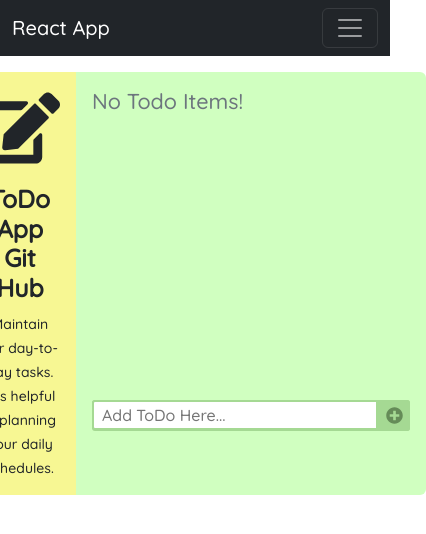
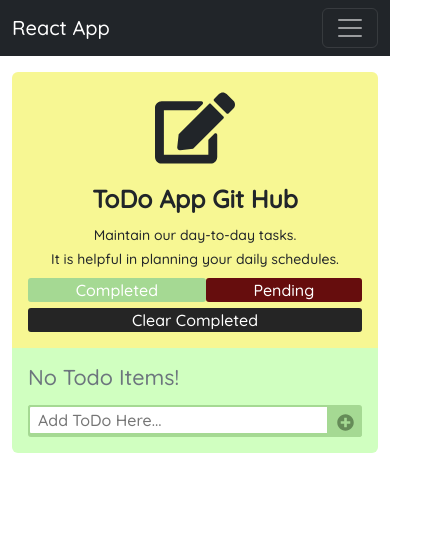
Before and after one commit to KrishnanandaAchar/react_app, a React (Create React App) app: page /todo in a window 390 px wide. Shown: the top 534 px of the page, 426 px wide, since content can reach past the window. Built offline with nearby package versions, Linux system fonts and the light colour scheme.

Commit message:
updated button functionality

```diff
--- a/src/components/ToDo.js
+++ b/src/components/ToDo.js
@@ -1,56 +1,103 @@
 /* eslint-disable react/forbid-prop-types */
-import { useRef, useId } from "react";
+import { useEffect, useRef, useState } from "react";
 
 // Props Type Check
 import PropTypes from "prop-types";
 
-// 3rd Party Libraries
-import { Button } from "react-bootstrap";
+// Icons
+import { FaEdit, FaPlusCircle, FaTimesCircle, FaSistrix } from "react-icons/fa";
 
-// Icons
-import { FaEdit, FaPlusCircle, FaTimesCircle } from "react-icons/fa";
+// Utils
+import { RenderButton } from "../utils/common";
 
 const ToDo = (props) => {
-    const { todoData, addTodo } = props;
+    const { todoData, addTodo, deleteTodo, updateTodoCheck } = props;
+    const [searchKey, setSearchKey] = useState("");
+    const [searchStatus, setSearchStatus] = useState(null);
+    const [filteredTodo, setFilteredTodo] = useState([]);
 
+    const searchKeyRef = useRef();
     const todoContent = useRef();
 
+    useEffect(() => {
+        const filteredTodoData = todoData?.filter((allTodo) => (searchKey !== "" ? allTodo.todo.includes(searchKey) : true) && (searchStatus !== null ? searchStatus === allTodo.completed : true));
+        setFilteredTodo(filteredTodoData);
+    }, [todoData, searchKey, searchStatus]);
+
+    const handleSearch = (e) => {
+        e.preventDefault();
+        setSearchKey(searchKeyRef.current.value);
+    };
+    const clearSearch = () => {
+        setSearchKey("");
+        searchKeyRef.current.value = "";
+    };
     const handleSubmit = (e) => {
         e.preventDefault();
-        addTodo({ id: useId(), todo: todoContent.current.value, completed: false });
+        addTodo({ id: new Date().getTime().toString(), todo: todoContent.current.value, completed: false });
         todoContent.current.value = "";
     };
 
     return (
-        <div className="todo-block my-3 d-flex justify-content-center">
-            <div className="todo-title text-center p-3">
+        <div className="todo-block my-3 d-flex justify-content-center flex-sm-row flex-column">
+            <div className="todo-title d-flex flex-column text-center p-3">
+                <div className="flex-grow-1 mb-2">
                     <FaEdit className="mb-3" />
                     <h2>ToDo App Git Hub</h2>
                     <small>
                         Maintain our day-to-day tasks. <br /> It is helpful in planning your daily schedules.
                     </small>
                 </div>
-            <div className="todo p-3">
-                <div className="todo-list">
+                <div>
+                    <div className="d-flex mb-1">
+                        <RenderButton
+                            type="button"
+                            variant="light"
+                            buttonTitle="Completed"
+                            onClick={() => setSearchStatus(true)}
+                            className={`flex-grow-1 completeBtn px-2 py-0 border-0 ${searchStatus && "active"}`}
+                        />
+                        <RenderButton
+                            type="button"
+                            variant="light"
+                            buttonTitle="Pending"
+                            onClick={() => setSearchStatus(false)}
+                            className={`flex-grow-1 pendingBtn px-2 py-0 border-0 ${searchStatus === false && "active"}`}
+                        />
+                    </div>
+                    <div>
+                        <RenderButton variant="light" type="button" className="clearBtn w-100 px-2 py-0 border-0" buttonTitle="Clear Completed" onClick={() => setSearchStatus(null)} />
+                    </div>
+                </div>
+            </div>
+            <div className="todo d-flex p-3">
+                <div className="todo-list mb-2">
                     {todoData.length > 0 ? (
-                        todoData?.map((todo) => (
+                        <>
+                            <form className="mb-2 searchBox" onSubmit={handleSearch}>
+                                <input ref={searchKeyRef} type="text" placeholder="Search here" className="px-2" required />
+                                <RenderButton variant="light" type="submit" className="p-0" buttonTitle={<FaSistrix className="pb-1" />} />
+                                <RenderButton variant="light" type="button" className="p-0" buttonTitle={<FaTimesCircle className="pb-1" />} onClick={clearSearch} />
+                            </form>
+                            {filteredTodo.length > 0 ? (
+                                filteredTodo.map((todo) => (
                                     <div key={todo.id} className="mb-1 d-flex align-items-baseline">
-                                <input type="checkbox" checked={todo.completed} className="mx-1" required />
+                                        <input type="checkbox" checked={todo.completed} className="mx-1" onChange={() => updateTodoCheck(todo.id)} required />
                                         <span className="flex-grow-1">{todo.todo}</span>
-                                <Button variant="light" className="mx-1 p-0 border-0">
-                                    <FaTimesCircle />
-                                </Button>
+                                        <RenderButton variant="light" type="button" className="mx-1 p-0 border-0" buttonTitle={<FaTimesCircle />} onClick={() => deleteTodo(todo.id)} />
                                     </div>
                                 ))
+                            ) : (
+                                <h4 className="text-secondary">No Todo Items Found!</h4>
+                            )}
+                        </>
                     ) : (
                         <h4 className="text-secondary">No Todo Items!</h4>
                     )}
                 </div>
                 <form onSubmit={handleSubmit}>
                     <input ref={todoContent} type="text" placeholder="Add ToDo Here..." className="px-2" required />
-                    <button type="submit" className="px-0">
-                        <FaPlusCircle className="pb-1" />
-                    </button>
+                    <RenderButton variant="light" type="submit" className="p-0" buttonTitle={<FaPlusCircle className="pb-1" />} />
                 </form>
             </div>
         </div>
@@ -60,6 +107,8 @@
 ToDo.propTypes = {
     todoData: PropTypes.array.isRequired,
     addTodo: PropTypes.func.isRequired,
+    deleteTodo: PropTypes.func.isRequired,
+    updateTodoCheck: PropTypes.any.isRequired,
 };
 
 export default ToDo;
--- a/src/css/style.css
+++ b/src/css/style.css
@@ -100,23 +100,76 @@
   background-color: #f7f793;
   border-radius: 6px 0 0 6px;
 }
+@media (max-width: 775px) {
+  .todo-block .todo-title {
+    border-radius: 6px 6px 0 0;
+  }
+}
 .todo-block .todo-title svg {
   font-size: 80px;
 }
 .todo-block .todo-title h2 {
   font-weight: bold;
 }
+.todo-block .todo-title button {
+  color: #ffffff;
+  border-radius: 3px;
+  border: 2px solid #a5d993;
+}
+.todo-block .todo-title button.completeBtn {
+  background-color: #a5d993;
+}
+.todo-block .todo-title button.completeBtn.active {
+  font-weight: bold;
+}
+.todo-block .todo-title button.pendingBtn {
+  background-color: #660d0d;
+}
+.todo-block .todo-title button.pendingBtn.active {
+  font-weight: bold;
+}
+.todo-block .todo-title button.clearBtn {
+  background-color: #252525;
+}
 .todo-block .todo {
   width: 100%;
-  min-width: 350px;
   max-width: 600px;
   border-radius: 0 6px 6px 0;
   background-color: #d0ffc0;
+  flex-direction: column;
+}
+@media (max-width: 775px) {
+  .todo-block .todo {
+    border-radius: 0 0 6px 6px;
+  }
 }
 .todo-block .todo .todo-list {
-  height: 80%;
+  flex-grow: 1;
+  height: 500px;
   overflow-y: auto;
   max-height: 500px;
+}
+@media (max-width: 775px) {
+  .todo-block .todo .todo-list {
+    height: 100%;
+  }
+}
+.todo-block .todo .todo-list::-webkit-scrollbar {
+  width: 10px;
+}
+.todo-block .todo .todo-list::-webkit-scrollbar-track {
+  background-color: #e4e4e4;
+  border-radius: 100px;
+}
+.todo-block .todo .todo-list::-webkit-scrollbar-thumb {
+  background-color: #658b58;
+  border-radius: 100px;
+}
+.todo-block .todo .todo-list form.searchBox input {
+  width: 80% !important;
+}
+.todo-block .todo .todo-list form.searchBox Button svg {
+  color: #658b58;
 }
 .todo-block .todo .todo-list input {
   cursor: pointer;
--- a/src/css/style.scss
+++ b/src/css/style.scss
@@ -10,6 +10,7 @@
 $drakerGreen: #658b58;
 $dullYellow: #f7f793;
 $lighterBlue: #59dfc6;
+$scrollBackground: #e4e4e4;
 
 * {
     font-family: "Quicksand", sans-serif;
@@ -130,6 +131,10 @@
         background-color: $dullYellow;
         border-radius: 6px 0 0 6px;
 
+        @media (max-width: 775px) {
+            border-radius: 6px 6px 0 0;
+        }
+
         svg {
             font-size: 80px;
         }
@@ -137,19 +142,78 @@
         h2 {
             font-weight: bold;
         }
+
+        button {
+            color: $white;
+            border-radius: 3px;
+            border: 2px solid $darkGreen;
+
+            &.completeBtn {
+                background-color: $darkGreen;
+
+                &.active {
+                    font-weight: bold;
+                }
+            }
+            &.pendingBtn {
+                background-color: $darkRed;
+
+                &.active {
+                    font-weight: bold;
+                }
+            }
+            &.clearBtn {
+                background-color: $dullBlack;
+            }
+        }
     }
 
     .todo {
         width: 100%;
-        min-width: 350px;
         max-width: 600px;
         border-radius: 0 6px 6px 0;
         background-color: $dullGreen;
+        flex-direction: column;
+
+        @media (max-width: 775px) {
+            border-radius: 0 0 6px 6px;
+        }
 
         .todo-list {
-            height: 80%;
+            flex-grow: 1;
+            height: 500px;
             overflow-y: auto;
             max-height: 500px;
+
+            @media (max-width: 775px) {
+                height: 100%;
+            }
+
+            &::-webkit-scrollbar {
+                width: 10px;
+            }
+
+            &::-webkit-scrollbar-track {
+                background-color: $scrollBackground;
+                border-radius: 100px;
+            }
+
+            &::-webkit-scrollbar-thumb {
+                background-color: $drakerGreen;
+                border-radius: 100px;
+            }
+
+            form.searchBox {
+                input {
+                    width: 80% !important;
+                }
+
+                Button {
+                    svg {
+                        color: $drakerGreen;
+                    }
+                }
+            }
 
             input {
                 cursor: pointer;
--- a/src/pages/ToDoPage.js
+++ b/src/pages/ToDoPage.js
@@ -7,19 +7,19 @@
 // 3rd Party Librariers
 import { connect } from "react-redux";
 import { Container, Row, Col } from "react-bootstrap";
-import { addTodo } from "../store/actions";
+import { addTodo, deleteTodo, updateTodoCheck } from "../store/actions";
 
 // Components
 import ToDo from "../components/ToDo";
 
 const ToDoPage = (props) => {
-    const { todoData, addTodo } = props;
+    const { todoData, addTodo, deleteTodo, updateTodoCheck } = props;
 
     return (
         <Container fluid>
             <Row>
                 <Col>
-                    <ToDo todoData={todoData} addTodo={addTodo} />
+                    <ToDo todoData={todoData} addTodo={addTodo} deleteTodo={deleteTodo} updateTodoCheck={updateTodoCheck} />
                 </Col>
             </Row>
         </Container>
@@ -31,11 +31,15 @@
 });
 const mapDispatchToProps = {
     addTodo,
+    deleteTodo,
+    updateTodoCheck,
 };
 
 ToDoPage.propTypes = {
     todoData: PropTypes.array.isRequired,
     addTodo: PropTypes.func.isRequired,
+    deleteTodo: PropTypes.func.isRequired,
+    updateTodoCheck: PropTypes.func.isRequired,
 };
 
 export default connect(mapStateToProps, mapDispatchToProps)(ToDoPage);
--- a/src/store/actions.js
+++ b/src/store/actions.js
@@ -1,7 +1,17 @@
 /* eslint-disable import/prefer-default-export */
 
 export const ADD_TODO = "ADD_TODO";
+export const DELETE_TODO = "DELETE_TODO";
+export const UPDATE_TODO_CHECK = "UPDATE_TODO_CHECK";
 
 export const addTodo = (todo) => (dispatch) => {
     dispatch({ type: ADD_TODO, payload: todo });
 };
+
+export const deleteTodo = (todoId) => (dispatch) => {
+    dispatch({ type: DELETE_TODO, payload: todoId });
+};
+
+export const updateTodoCheck = (todoId) => (dispatch) => {
+    dispatch({ type: UPDATE_TODO_CHECK, payload: todoId });
+};
--- /dev/null
+++ b/src/utils/common.js
@@ -0,0 +1,26 @@
+/* eslint-disable react/require-default-props */
+/* eslint-disable import/prefer-default-export */
+
+// Props Type Check
+import PropTypes from "prop-types";
+
+// 3rd Party Libraries
+import { Button } from "react-bootstrap";
+
+export const RenderButton = (props) => {
+    const { variant, type, className, buttonTitle, onClick } = props;
+
+    return (
+        <Button variant={variant} type={type} className={className} onClick={onClick}>
+            {buttonTitle}
+        </Button>
+    );
+};
+
+RenderButton.propTypes = {
+    variant: PropTypes.string,
+    type: PropTypes.string,
+    className: PropTypes.string,
+    onClick: PropTypes.func,
+    buttonTitle: PropTypes.oneOfType([PropTypes.string, PropTypes.object]),
+};
```
Also changed, not shown: src/store/reducers.js (+20 -3 lines), 1 other file (tests, documents, lock files or other folders). Lines whose indentation alone changed are shown as unchanged.
